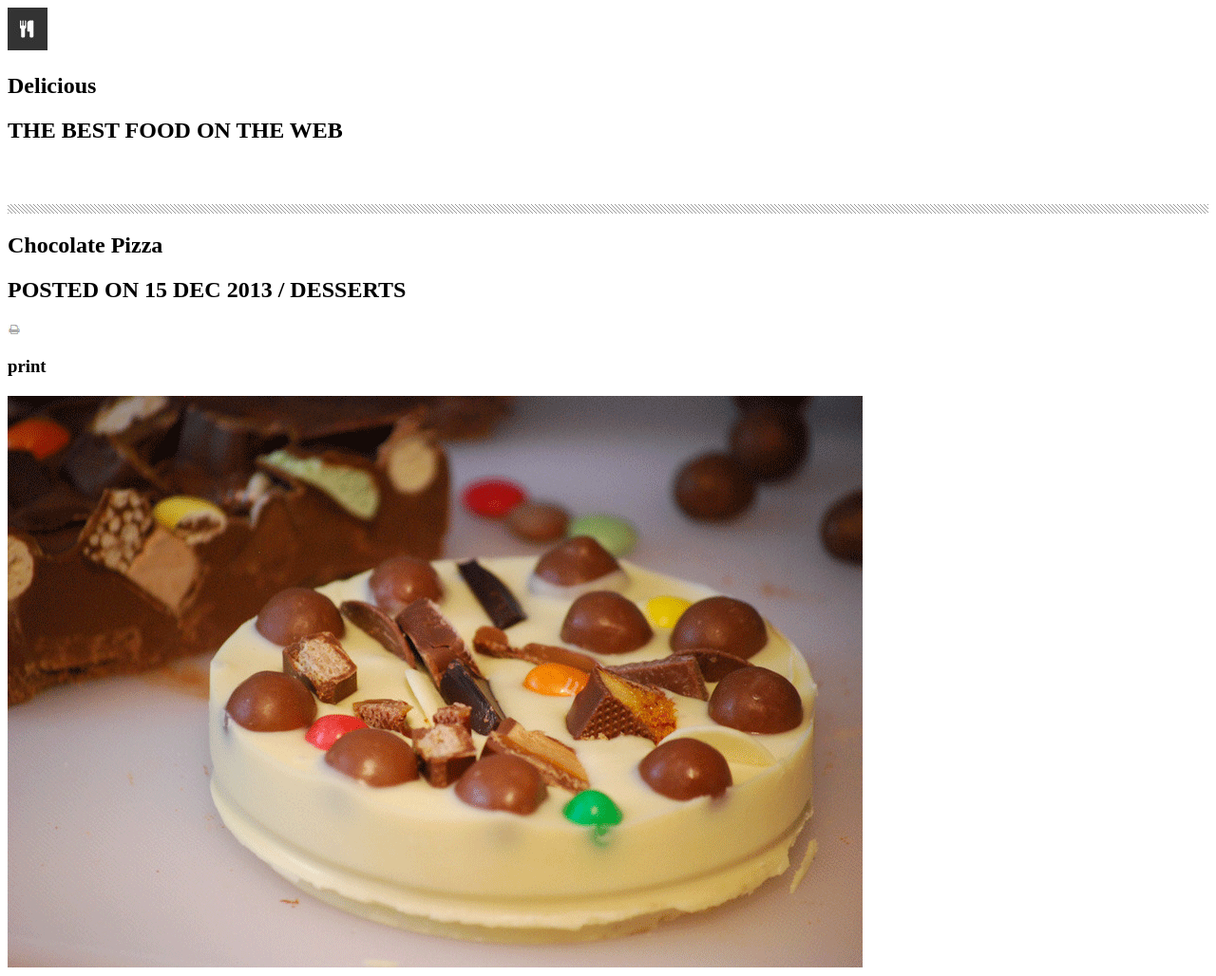
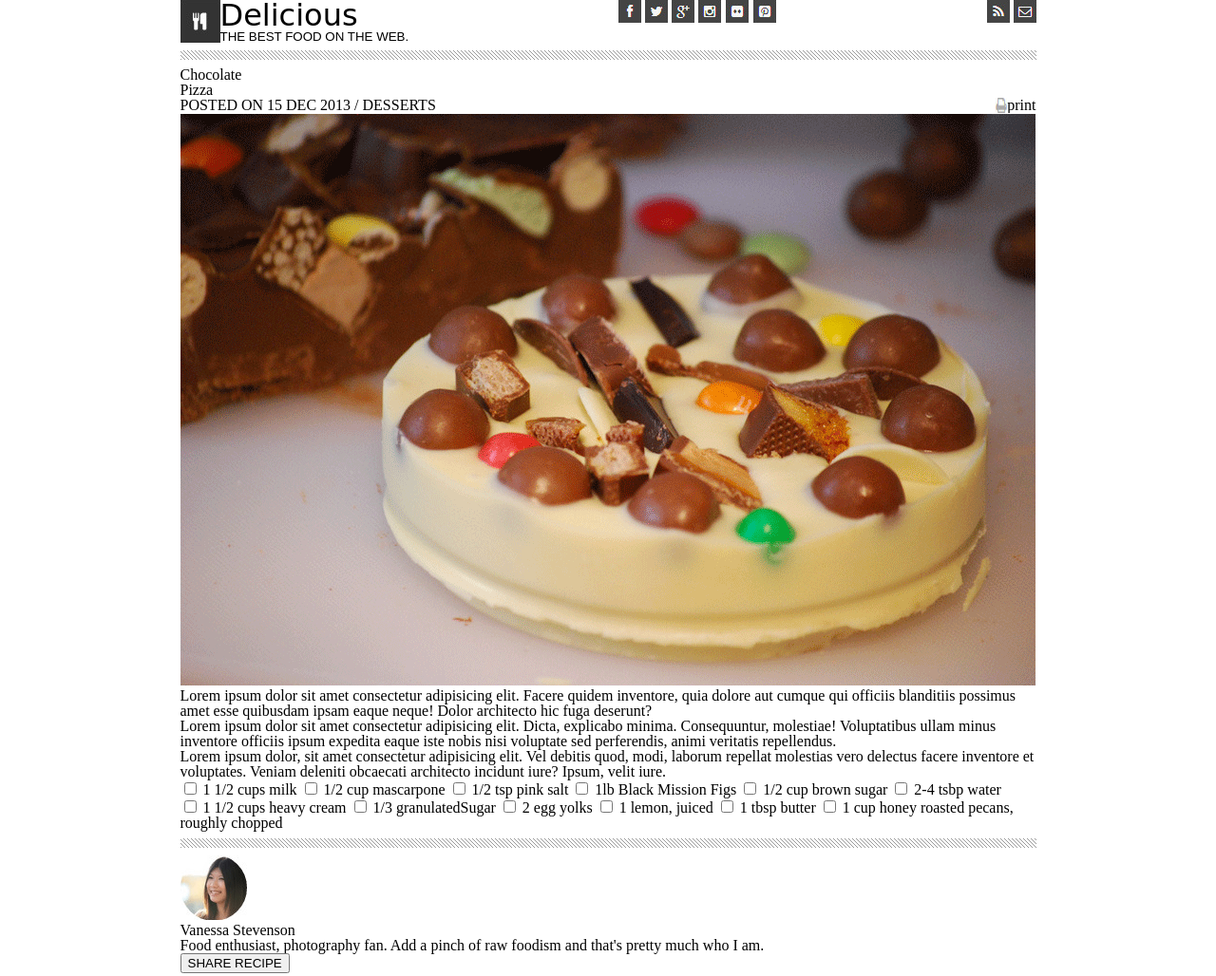
Before and after one commit to Brendeen/choclate-pizza, a plain HTML site: page index.html in a window 1280 px wide. Shown: the top 1028 px of the page at 95% size. Drawn offline with Linux system fonts and the light colour scheme.

Commit message:
finished html and started css styling

```diff
--- a/index.html
+++ b/index.html
@@ -5,42 +5,44 @@
   <meta charset="UTF-8">
   <meta http-equiv="X-UA-Compatible" content="IE=edge">
   <meta name="viewport" content="width=device-width, initial-scale=1.0">
+  <link rel="stylesheet" href="reset.css">
   <link rel="stylesheet" href="styles.css">
   <title>Chocolate Pizza</title>
 </head>
 
 <body>
   <header>
-    <section>
       <img src="assets/logo.png">
+      <section id="topHeadings">
       <h1>Delicious</h1>
-      <h2>THE BEST FOOD ON THE WEB</h2>
-      <section>
-        <img>
-        <img>
-        <img>
-        <img>
-        <img>
-        <img>
+      <h2>THE BEST FOOD ON THE WEB.</h2>
+    </section>
+      <section class="topIcons">
+        <img src="assets/fb-icon.png" alt="facebook icon">
+        <img src="assets/twit-icon.png" alt="twitter icon">
+        <img src="assets/gp-icon.png" alt="Google plus icon">
+        <img src="assets/insta-icon.png" alt="Instagram icon">
+        <img src="assets/flic-icon.png" alt="flic icon">
+        <img src="assets/pint-icon.png" alt="pinterest icon">
       </section>
-      <section>
-        <img>
-        <img>
+      <section class="topIcons">
+        <img src="assets/rss-icon.png" alt="rss icon">
+        <img src="assets/mail-icon.png" alt="Email icon">
       </section>
-      <hr>
-    </section>
+
   </header>
   <main>
-    <section>
+    <hr>
+    <section class="topMain">
       <h1>Chocolate Pizza</h1>
       <h2>POSTED ON 15 DEC 2013 / DESSERTS</h2>
+      <div>
+      <img src="assets/print-icon.png" alt="Printer icon">
+      <h3>print</h3>
+    </div>
     </section>
     <section>
-      <img src="assets/print-icon.png">
-      <h3>print</h3>
-    </section>
-    <section>
-      <img src="assets/choco-pizza.png">
+      <img src="assets/choco-pizza.png" alt="Choclate pizza image">
       <p>Lorem ipsum dolor sit amet consectetur adipisicing elit. Facere quidem inventore, quia dolore aut cumque qui
         officiis blanditiis possimus amet esse quibusdam ipsam eaque neque! Dolor architecto hic fuga deserunt?</p>
       <p>Lorem ipsum dolor sit amet consectetur adipisicing elit. Dicta, explicabo minima. Consequuntur, molestiae!
@@ -98,8 +100,22 @@
       </form>
 
     </section>
+    <hr>
+    <section>
+      <img src="assets/van-pic.png" alt="Vanessa profile picture">
+      <h3>Vanessa Stevenson</h3>
+      <p>Food enthusiast, photography fan. Add a pinch of raw foodism and that's pretty much who I am.</p>
+      <button>SHARE RECIPE</button>
+
+    </section>
   </main>
   <footer>
+    <div id="closing">
+    <hr id="endingHr">
+    <img src="assets/small-logo.png" alt="Small logo">
+    <p>Delicious &#169; 2013 &#183; All Rights Reserved.<br>
+    Proudly published with Ghost.</p>
+    </div>
 
   </footer>
 </body>
--- /dev/null
+++ b/reset.css
@@ -0,0 +1,48 @@
+/* http://meyerweb.com/eric/tools/css/reset/
+   v2.0 | 20110126
+   License: none (public domain)
+*/
+
+html, body, div, span, applet, object, iframe,
+h1, h2, h3, h4, h5, h6, p, blockquote, pre,
+a, abbr, acronym, address, big, cite, code,
+del, dfn, em, img, ins, kbd, q, s, samp,
+small, strike, strong, sub, sup, tt, var,
+b, u, i, center,
+dl, dt, dd, ol, ul, li,
+fieldset, form, label, legend,
+table, caption, tbody, tfoot, thead, tr, th, td,
+article, aside, canvas, details, embed,
+figure, figcaption, footer, header, hgroup,
+menu, nav, output, ruby, section, summary,
+time, mark, audio, video {
+	margin: 0;
+	padding: 0;
+	border: 0;
+	font-size: 100%;
+	font: inherit;
+	vertical-align: baseline;
+}
+/* HTML5 display-role reset for older browsers */
+article, aside, details, figcaption, figure,
+footer, header, hgroup, menu, nav, section {
+	display: block;
+}
+body {
+	line-height: 1;
+}
+ol, ul {
+	list-style: none;
+}
+blockquote, q {
+	quotes: none;
+}
+blockquote:before, blockquote:after,
+q:before, q:after {
+	content: '';
+	content: none;
+}
+table {
+	border-collapse: collapse;
+	border-spacing: 0;
+}
--- a/styles.css
+++ b/styles.css
@@ -1,5 +1,51 @@
+body {
+  width: 901px;
+  margin: 0px auto;
+}
+
+
+
 hr {
   background-image: url("assets/hr-img.png");
   height: 10px;
   border: none;
 }
+
+header {
+  display: flex;
+
+
+}
+
+header h1 {
+  font-size: xx-large;
+  font-family: cursive;
+}
+
+header h2 {
+  font-size: smaller;
+  font-family: sans-serif;
+}
+
+#topHeadings {
+
+}
+
+.topIcons {
+  margin-left: auto;
+}
+
+.topMain {
+  display: flex;
+  flex-wrap: wrap;
+  margin-top: ;
+}
+
+.topMain h1 {
+  margin-right: 100%;
+}
+
+.topMain div {
+  display: flex;
+  margin-left: auto;
+}
```
